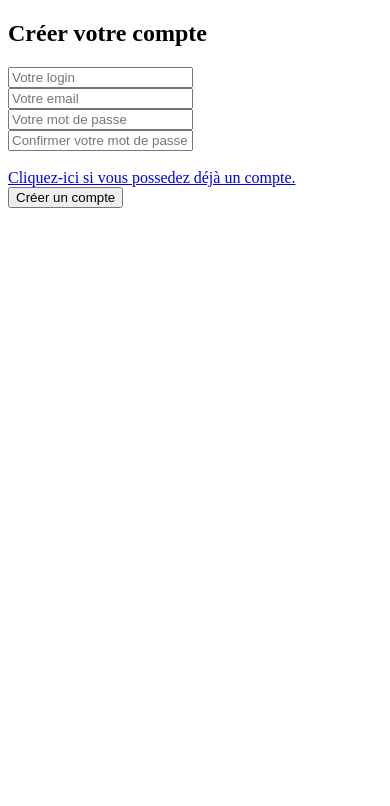
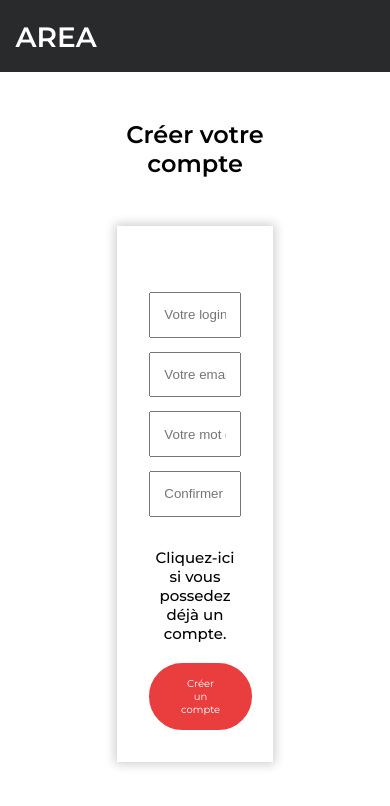
Before and after one commit to deysnight/AREA_mirror, a plain HTML site: page app_web/area_server/pages/signup.html in a window 390 px wide. Drawn offline with nearby package versions, Linux system fonts and the light colour scheme; files that its build step writes are made by us from their sources.

Commit message:
Another fix for JSON + CSS and Signup.js

```diff
--- a/app_web/area_server/pages/signup.html
+++ b/app_web/area_server/pages/signup.html
@@ -4,9 +4,18 @@
     <meta charset="UTF-8">
     <title>Dashboard - Créer son compte</title>
     <script src="https://code.jquery.com/jquery-3.2.1.min.js"></script>
+    <script src="https://cdnjs.cloudflare.com/ajax/libs/popper.js/1.12.9/umd/popper.min.js" integrity="sha384-ApNbgh9B+Y1QKtv3Rn7W3mgPxhU9K/ScQsAP7hUibX39j7fakFPskvXusvfa0b4Q" crossorigin="anonymous"></script>
     <link href="https://fonts.googleapis.com/css?family=Montserrat:400,500,600" rel="stylesheet">
+    <link rel="stylesheet" href="css/base.css" />
+    <link rel="stylesheet" href="css/registration.css" />
+    <link rel="stylesheet" href="css/header.css" />
 </head>
 <body>
+    <header>
+        <div id="header_nav">
+            <h2><a class="header_text_title" href="#">AREA</a></h2>
+         </div>
+     </header>
     <div id="glob">
         <div id="wrap01">
             <h2>Créer votre compte</h2>
@@ -32,5 +41,6 @@
             </div>
         </div>
     </div>
+    <script src="js/signup.js"></script>
 </body>
 </html>
--- /dev/null
+++ b/app_web/area_server/wwwroot/css/base.css
@@ -0,0 +1,41 @@
+* {
+    outline: none;
+}
+
+html {
+    height: 100%;
+    width: 100%;
+    margin: 0;
+}
+
+body {
+    font-family: 'Montserrat', 'sans-serif';
+    font-size: 16px;
+    margin: 0;
+    height: 100%;
+}
+
+a {
+    text-decoration: none;
+}
+
+#glob {
+    margin-top: 3em;
+    flex-direction: column;
+    margin-right: 18%;
+    margin-left: 18%;
+}
+
+#wrap01 {
+    margin-right: 25%;
+    margin-left: 25%;
+    text-align: center;
+    font-family: 'Montserrat', 'sans-serif';
+}
+
+@media screen and ( max-width: 1250px ) {
+    #glob {
+        margin-right: 0;
+        margin-left: 0;
+    }
+}
--- /dev/null
+++ b/app_web/area_server/wwwroot/css/header.css
@@ -0,0 +1,41 @@
+#header_nav {
+    display: flex;
+    justify-content: space-between;
+    padding-left: 18%;
+    padding-right: 18%;
+    background-color: #292A2C;
+    height: 72px;
+
+}
+
+#header_list {
+    list-style-type: none;
+    display: flex;
+    padding-top: 11px;
+}
+
+.header_text_title {
+    color: white;
+    font-size: 28px;
+    font-family: 'Montserrat', sans-serif;
+    font-weight: 600;
+}
+
+.header_text_menu {
+    color: rgb(218, 223, 226);
+    font-family: 'Montserrat', sans-serif;
+    font-weight: 500;
+    transition: color ease-in-out 0.3s;
+}
+
+.header_text_menu:hover {
+    color: white;
+    transition: color ease-in-out 0.3s;
+}
+
+@media screen and ( max-width: 1250px ) {
+    #header_nav {
+        padding-right: 4%;
+        padding-left: 4%;
+    }
+}
--- /dev/null
+++ b/app_web/area_server/wwwroot/css/registration.css
@@ -0,0 +1,128 @@
+#wrap-form {
+    margin-top: 3em;
+    text-align: center;
+    margin-bottom: 2em;
+}
+
+#container-form {
+    padding: 2em;
+    text-align: center;
+    height: 100%;
+    margin-left: 30%;
+    margin-right: 30%;
+    -webkit-box-shadow:0 0 10px 2px rgba(0, 0, 0, 0.2);
+    -moz-box-shadow: 0 0 10px 2px rgba(0, 0, 0, 0.2);
+    box-shadow: 0 0 10px 2px rgba(0, 0, 0, 0.2);
+}
+
+form {
+    margin: auto;
+}
+
+.form-group {
+    display: flex;
+    flex-direction: row;
+}
+
+.form-group input {
+   flex: 1 1 auto;
+   display: block;
+   margin-bottom: 0.9em;
+   padding: 1.2em;
+   margin-top: 1em;
+}
+
+textarea {
+	resize: none;
+}
+
+.link_button {
+	font-size: 14px;
+	font-family: "Montserrat", sans-serif;
+	outline: none;
+	display: block;
+	color: white;
+    border-radius: 40px;
+    border: 2px solid #EA3D3D;
+    margin: 1.3em auto auto;
+	background-color: #EA3D3D;
+    padding: 1.2em 3em;
+    text-decoration: none;
+	text-align: center;
+	transition: transform 0.5s;
+	-moz-transition: transform 0.5s;
+	-webkit-transition: transform 0.5s;
+	-o-transition: transform 0.5s;
+	-ms-transition: transform 0.5s;
+    cursor: pointer;
+    margin-top: 2em;
+}
+
+.link_button span {
+	cursor: pointer;
+	display: inline-block;
+	position: relative;
+	transition: 0.5s;
+}
+
+.link_button span:after {
+	content: '\00bb';
+	position: absolute;
+	opacity: 0;
+	top: 0;
+	right: -20px;
+	transition: 0.5s;
+}
+
+.link_button:hover span {
+	padding-right: 25px;
+}
+
+.link_button:hover span:after {
+    opacity: 1;
+    right: 0;
+}
+
+.redirect_form {
+    color: black;
+    font-size: 15px;
+    font-family: 'Montserrat', sans-serif;
+    font-weight: 500;
+    text-align: center;
+}
+
+@media (max-width: 790px) {
+    form {
+		margin-top: 2em;
+		margin-left: auto;
+		margin-right: auto;
+	}
+	.form-group input {
+		margin-top: 2px;
+	}
+}
+
+@media (max-width: 700px) {
+    form {
+        width: 100%;
+    }
+    .form-group {
+        flex-direction: column;
+    }
+    .form-group input {
+        padding: 1em;
+    }
+}
+
+@media (max-width: 500px) {
+    .link_button {
+        font-size: 10px;
+    }
+}
+
+@media screen and ( max-width: 1250px ) {
+    form {
+        margin-right: 0;
+        margin-left: 0;
+    }
+}
```
Also changed, not shown: app_web/area_server/pages/login.html (+9 -1 lines), app_web/area_server/wwwroot/js/signup.js (+141 -0 lines), 1 other file.
